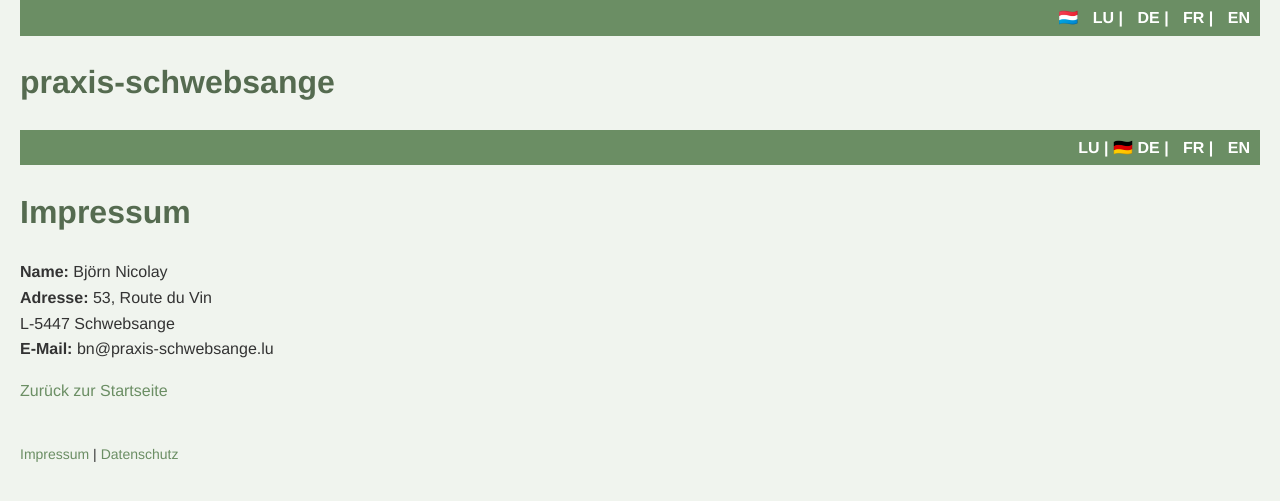
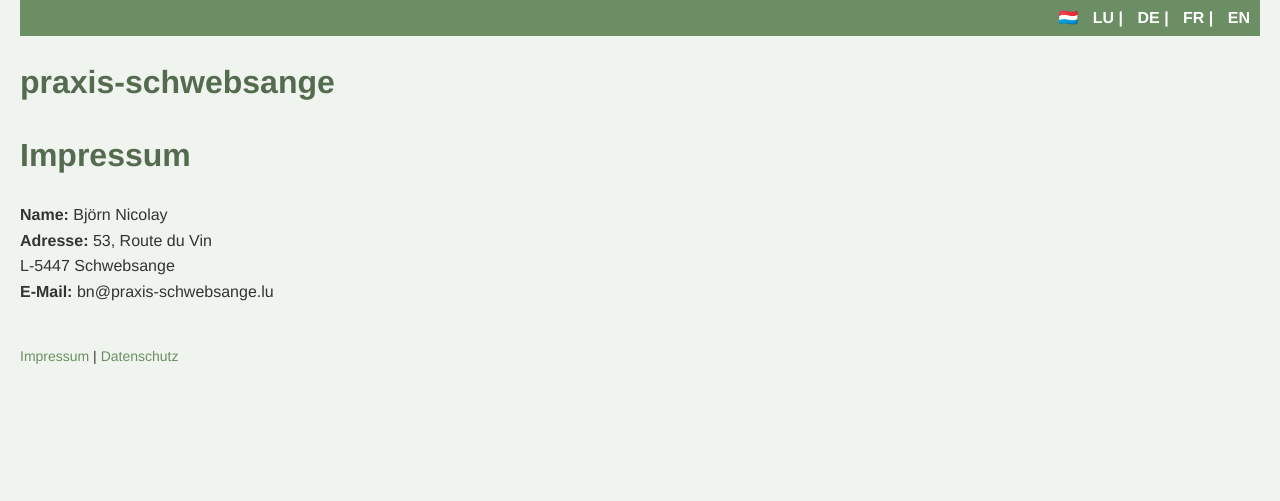
Before and after one commit to bjoernbrightside/praxis-schwebsange, a Jekyll site: the page built from de/impressum.md, in a window 1280 px wide. Shown: the top 501 px of the page. Built offline with Jekyll 4.4.1, drawn with Linux system fonts in a browser that asks for light colours.

Commit message:
Update impressum.md

```diff
--- a/de/impressum.md
+++ b/de/impressum.md
@@ -1,10 +1,8 @@
 ---
 layout: default
+lang: de
+title: Impressum
 ---
-
-<div class="language-bar">
-<a href="/praxis-schwebsange/lb/impressum.html">LU</a> | 🇩🇪 <b>DE</b> | <a href="/praxis-schwebsange/fr/impressum.html">FR</a> | <a href="/praxis-schwebsange/en/impressum.html">EN</a>
-</div>
 
 # Impressum
 
@@ -12,5 +10,3 @@ layout: default
 **Adresse:** 53, Route du Vin
 L-5447 Schwebsange
 **E-Mail:** bn@praxis-schwebsange.lu
-
-[Zurück zur Startseite](../de/)
```
